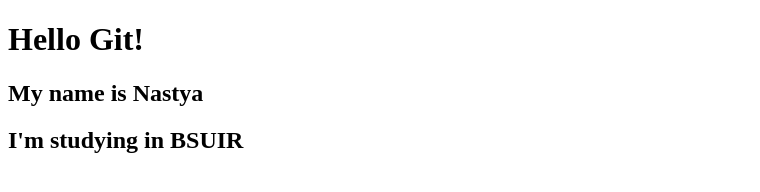
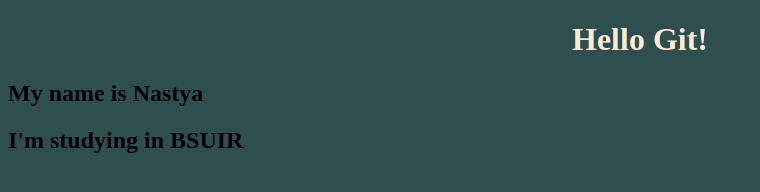
Before and after one commit to nastyashandr/first_project, a plain HTML site: page page1.html in a window 1280 px wide. Shown: the whole page, without its empty margins (0-760 px from the left). Drawn offline with Linux system fonts and the light colour scheme.

Commit message:
add styles

```diff
--- a/page1.html
+++ b/page1.html
@@ -4,6 +4,15 @@
     <meta charset="UTF-8">
     <meta name="viewport" content="width=device-width, initial-scale=1.0">
     <title>Document</title>
+    <style>
+        body{
+            background-color: darkslategrey;
+        }
+        h1{
+            color: antiquewhite;
+            text-align: center;
+        }
+    </style>
 </head>
 <body>
     <h1>Hello Git!</h1>
```
Also changed, not shown: page2.html (+7 -0 lines).
